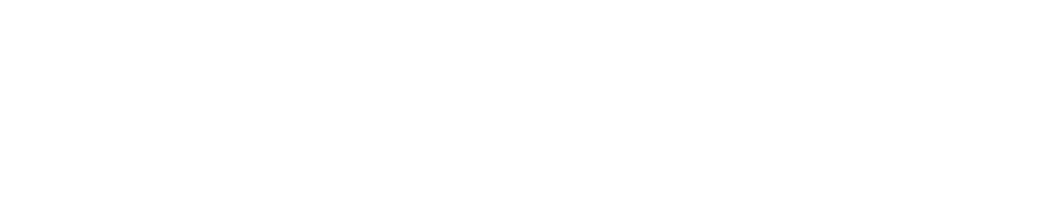
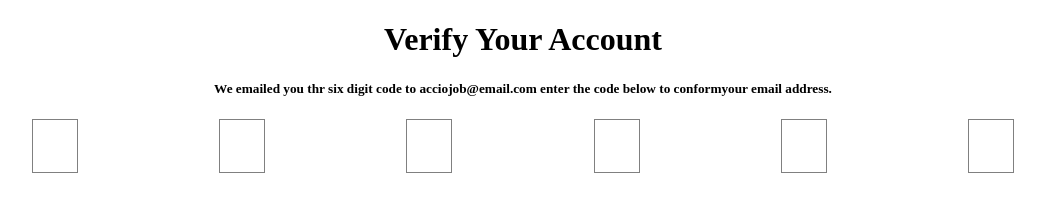
Before and after one commit to acciojob/OTP-darshandhanush, a website: page main.html in a window 1280 px wide. Shown: the whole page, without its empty margins (117-1162 px from the left). Drawn offline with Linux system fonts and the light colour scheme.

Commit message:
created a submission

```diff
--- a/main.html
+++ b/main.html
@@ -8,6 +8,23 @@
 
 <body>
 	<!-- the entire body must be written by student -->
+	<div class="container">
+    <h1 id="verification_heading">Verify Your Account</h1>
+    <h5 id="verification_subtext">We emailed you thr six digit code to acciojob@email.com enter the code below to conformyour email address.</h5>
+	<div class="code-container">
+		<input type="text" class="code">
+		<input type="text" class="code">
+		<input type="text" class="code">
+		<input type="text" class="code">
+		<input type="text" class="code">
+		<input type="text" class="code">
+
+	</div>
+
+</div>
+
+
+
     <script type="text/javascript" src="./script.js">
 </script>
 
--- a/script.js
+++ b/script.js
@@ -1 +1,25 @@
 //your JS code here. If required.
+
+let codes = document.querySelectorAll('.code');
+
+
+codes.forEach((code, index)=>{
+    code.addEventListener("input",() =>{
+        if(code.value.length == 1){
+            if(index < codes.length - 1){
+                codes[index+1].focus()
+            }
+        }
+
+    })
+
+    code.addEventListener("keydown",(e)=>{
+
+        if(e.key == "Backspace"){
+            if(index>0 && code.value.length == 0){
+                codes[index-1].focus()
+            }
+        }
+
+    })
+})
--- a/styles.css
+++ b/styles.css
@@ -1 +1,24 @@
 /*  your css code here. If applicable */
+.container{
+    text-align: center;
+}
+
+.code-container{
+    display: flex;
+    justify-content: space-evenly;
+}
+
+.code{
+    width: 40px;
+    height: 50px;
+    font-size: 28px;
+    text-align: center;
+    border: 1px solid gray;
+    box-shadow: 0 0 10px rgba(0,0 ,0,https://www.svgrepo.com/show/345221/three-dots.svg  0.3);
+}
+
+.code:focus{
+    border: 2px solid #000;
+    border-radius: 10px;
+    outline: none;
+}
```
